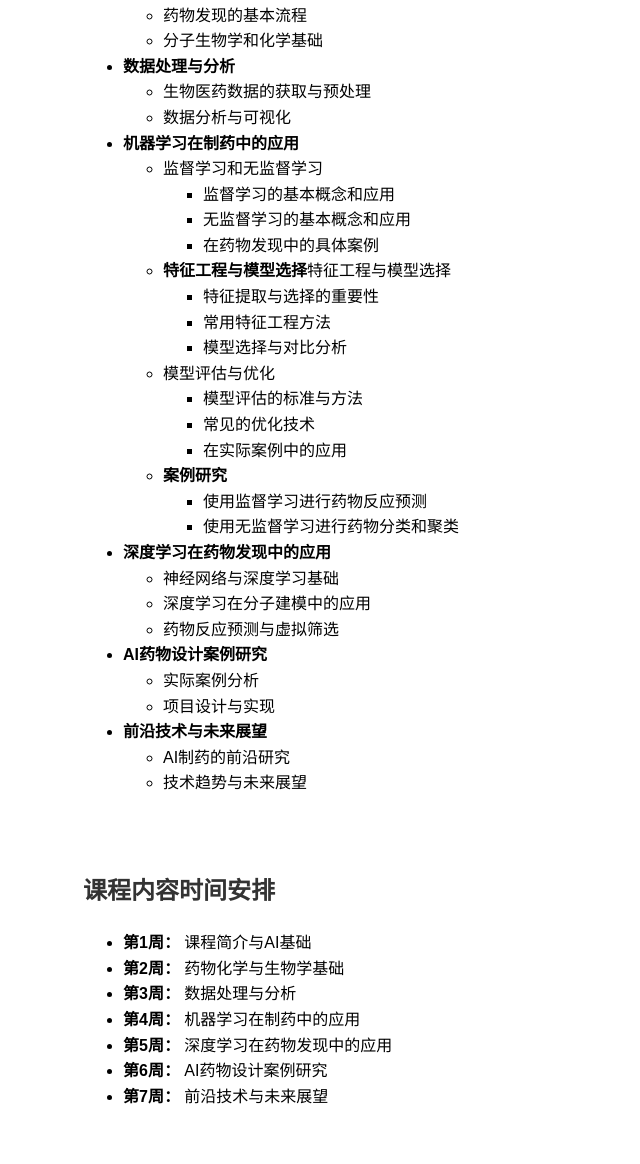
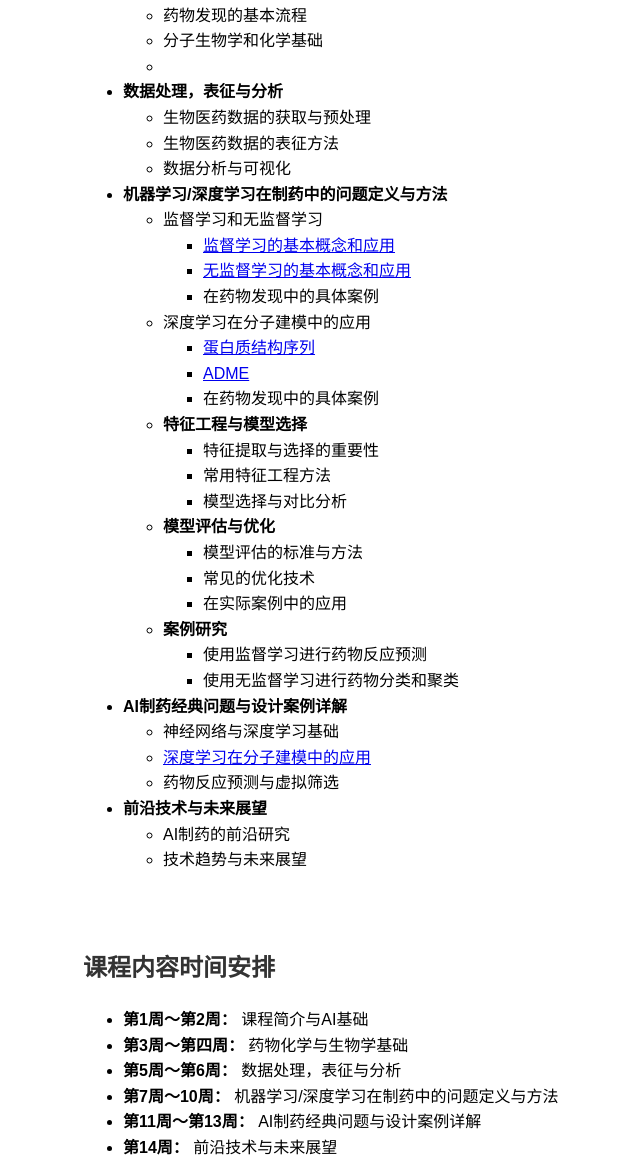
Before and after one commit to GenAI-sci/aidd, a plain HTML site: page index.html in a window 1280 px wide. Shown: the part 723-1887 px from the top of the page, without its empty margins (45-685 px from the left). Drawn offline with Linux system fonts and the light colour scheme.

Commit message:
update index.html

```diff
--- a/index.html
+++ b/index.html
@@ -97,37 +97,47 @@
                 <ul>
                     <li>介绍AI制药的背景和前景</li>
                     <li>人工智能的基本概念与方法</li>
-                    <li>Python编程基础</li>
+                    <li>Python编程基础以及pytorch框架</li>
                 </ul>
             </li>
             <li><strong>药物化学与生物学基础</strong>
                 <ul>
                     <li>药物发现的基本流程</li>
                     <li>分子生物学和化学基础</li>
+                    <li>
                 </ul>
             </li>
-            <li><strong>数据处理与分析</strong>
+            <li><strong>数据处理，表征与分析</strong>
                 <ul>
                     <li>生物医药数据的获取与预处理</li>
+                    <li>生物医药数据的表征方法</li>
                     <li>数据分析与可视化</li>
                 </ul>
             </li>
-            <li><strong>机器学习在制药中的应用</strong>
+            <li><strong>机器学习/深度学习在制药中的问题定义与方法</strong>
                 <ul>
-                    <li>监督学习和无监督学习</li>
+                    <li>监督学习和无监督学习
                         <ul>
-                            <li>监督学习的基本概念和应用</li>
-                            <li>无监督学习的基本概念和应用</li>
+                            <li><a href="supervised_learning.html">监督学习的基本概念和应用</a></li>
+                            <li><a href="unsupervised_learning.html">无监督学习的基本概念和应用</a></li>
                             <li>在药物发现中的具体案例</li>
                         </ul>
-                    <li><strong>特征工程与模型选择</strong>特征工程与模型选择
+                    </li>
+                    <li>深度学习在分子建模中的应用
+                        <ul>
+                            <li><a href="supervised_learning.html">蛋白质结构序列</a></li>
+                            <li><a href="unsupervised_learning.html">ADME</a></li>
+                            <li>在药物发现中的具体案例</li>
+                        </ul>
+                    </li>
+                    <li><strong>特征工程与模型选择</strong>
                         <ul>
                             <li>特征提取与选择的重要性</li>
                             <li>常用特征工程方法</li>
                             <li>模型选择与对比分析</li>
                         </ul>
                     </li>
-                    <li>模型评估与优化
+                    <li><strong>模型评估与优化</strong>
                         <ul>
                             <li>模型评估的标准与方法</li>
                             <li>常见的优化技术</li>
@@ -142,17 +152,11 @@
                     </li>
                 </ul>
             </li>
-            <li><strong>深度学习在药物发现中的应用</strong>
+            <li><strong>AI制药经典问题与设计案例详解</strong>
                 <ul>
                     <li>神经网络与深度学习基础</li>
-                    <li>深度学习在分子建模中的应用</li>
+                    <li><a href="dl_molecular.html">深度学习在分子建模中的应用</a></li>
                     <li>药物反应预测与虚拟筛选</li>
-                </ul>
-            </li>
-            <li><strong>AI药物设计案例研究</strong>
-                <ul>
-                    <li>实际案例分析</li>
-                    <li>项目设计与实现</li>
                 </ul>
             </li>
             <li><strong>前沿技术与未来展望</strong>
@@ -167,13 +171,12 @@
     <section id="schedule" class="container">
         <h2>课程内容时间安排</h2>
         <ul>
-            <li><strong>第1周：</strong> 课程简介与AI基础</li>
-            <li><strong>第2周：</strong> 药物化学与生物学基础</li>
-            <li><strong>第3周：</strong> 数据处理与分析</li>
-            <li><strong>第4周：</strong> 机器学习在制药中的应用</li>
-            <li><strong>第5周：</strong> 深度学习在药物发现中的应用</li>
-            <li><strong>第6周：</strong> AI药物设计案例研究</li>
-            <li><strong>第7周：</strong> 前沿技术与未来展望</li>
+            <li><strong>第1周～第2周：</strong> 课程简介与AI基础</li>
+            <li><strong>第3周～第四周：</strong> 药物化学与生物学基础</li>
+            <li><strong>第5周～第6周：</strong> 数据处理，表征与分析</li>
+            <li><strong>第7周～10周：</strong> 机器学习/深度学习在制药中的问题定义与方法</li>
+            <li><strong>第11周～第13周：</strong> AI制药经典问题与设计案例详解</li>
+            <li><strong>第14周：</strong> 前沿技术与未来展望</li>
         </ul>
     </section>
 
```
